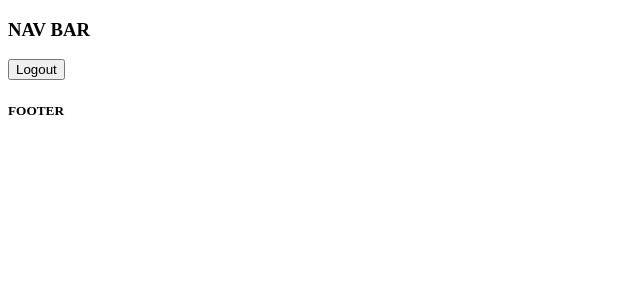
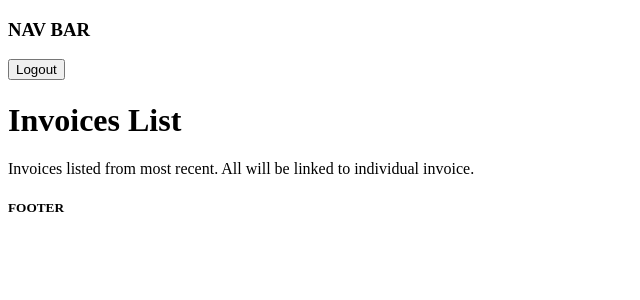
Before and after one commit to noahweaver/client-mgmt-app, a React (Create React App) app in the folder client/: page /invoices in a window 1280 px wide. Shown: the top 300 px of the page, without its empty margins (0-640 px from the left). Built offline with nearby package versions, Linux system fonts and the light colour scheme; sample sign-in values are in the browser's storage.

Commit message:
made invoices page, button on home page for navigation, and routing

```diff
--- a/client/src/App.tsx
+++ b/client/src/App.tsx
@@ -7,6 +7,7 @@ import ClientDashboard from './pages/ClientDashboard';
 import Footer from './components/Footer'
 import ProtectedRoute from './components/ProtectedRoute'
 import { useUserContext } from './context/UserProvider';
+import Invoices from './pages/Invoices';
 
 type userStateType = {
   user: any,
@@ -34,6 +35,9 @@ const App: React.FC = () => {
         <Route  element={<ProtectedRoute token={token} rest={undefined} />}>
           <Route path="/clientdashboard" element={<ClientDashboard />}/>
         </Route>
+        <Route  element={<ProtectedRoute token={token} rest={undefined} />}>
+          <Route path="/invoices" element={<Invoices />}/>
+        </Route>
       </Routes>
 
       <Footer />
--- a/client/src/pages/Home.tsx
+++ b/client/src/pages/Home.tsx
@@ -18,9 +18,17 @@ function Home() {
     return (
         <div>
             <h1>Hello {username}!</h1>
-            <button onClick={() => {
-                navigate('/clientdashboard')
-            }}>Client Dashboard</button>
+            <div>
+                <button onClick={() => {
+                    navigate('/clientdashboard')
+                    }}>Client Dashboard</button>
+            </div>
+            <div>
+                <button onClick={() => {
+                    navigate('/invoices')
+                    }}>Invoices</button>
+            </div>
+
         </div>
     )
 }
--- /dev/null
+++ b/client/src/pages/Invoices.tsx
@@ -0,0 +1,15 @@
+import React from 'react'
+
+
+
+const Invoices: React.FC = () => {
+
+    return (
+        <div>
+            <h1>Invoices List</h1>
+            <p>Invoices listed from most recent. All will be linked to individual invoice.</p>
+        </div>
+    )
+}
+
+export default Invoices
```
